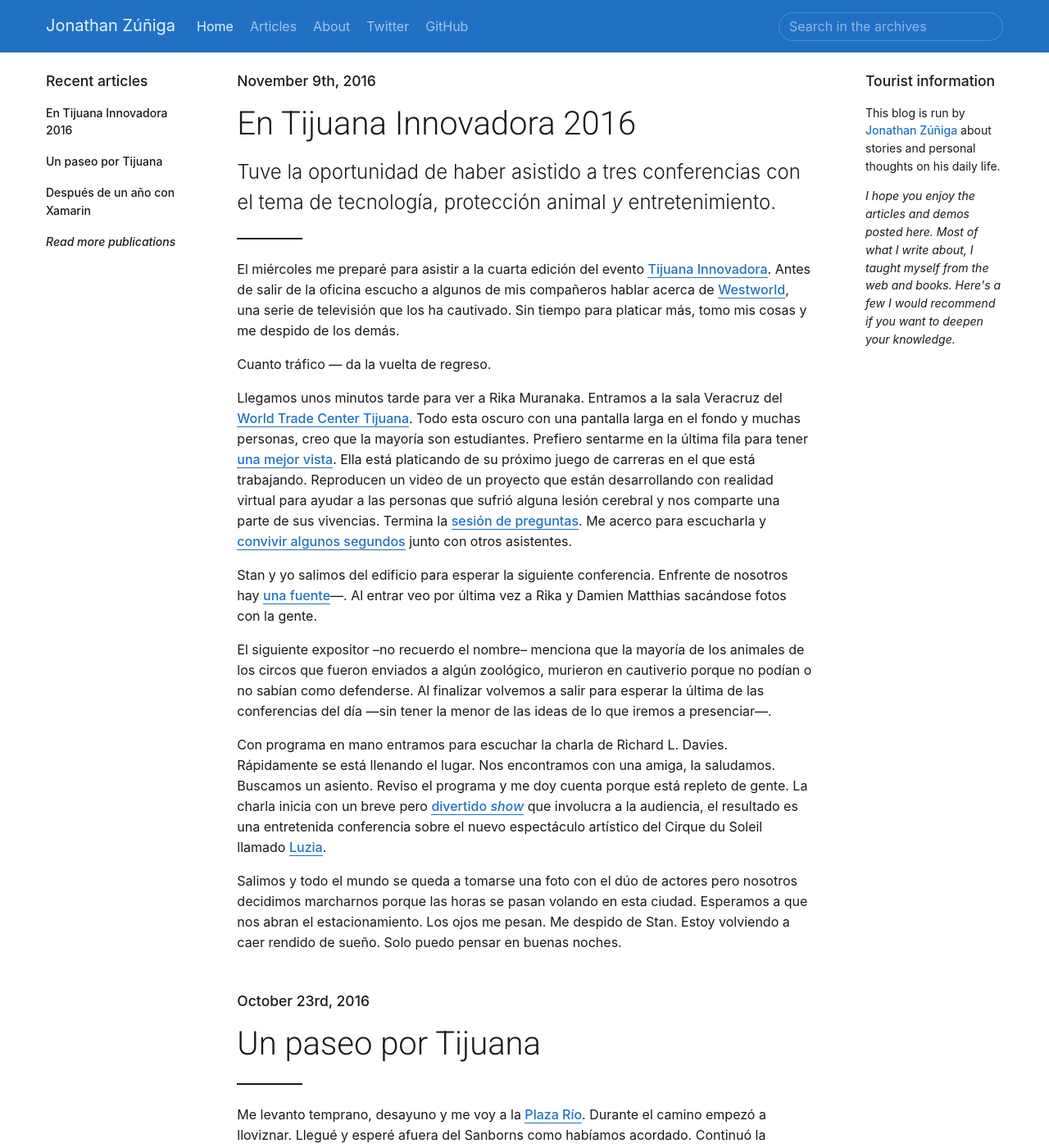
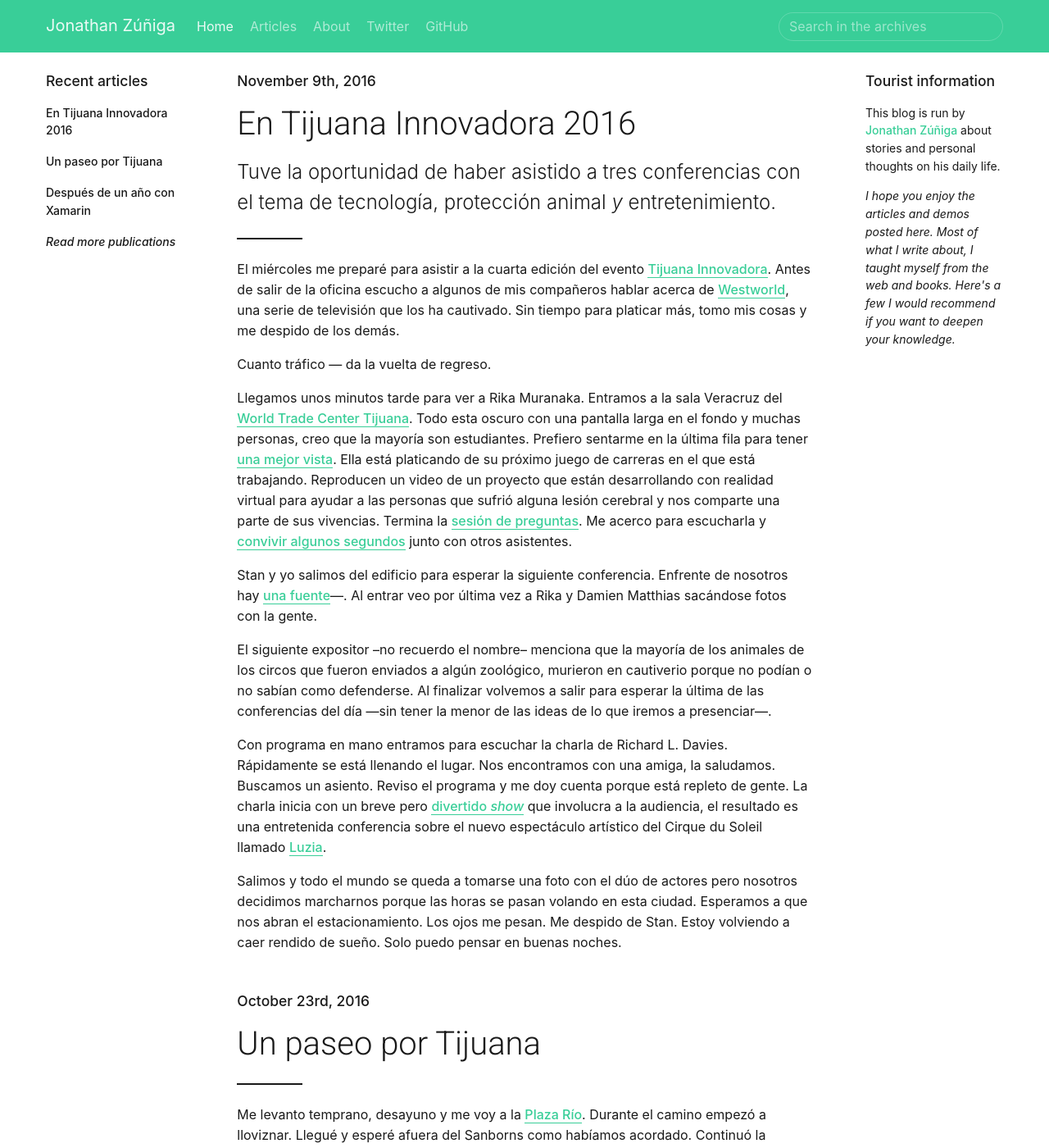
Before and after one commit to jonathanzuniga/jonathanzuniga.github.io, a Jekyll site: the page built from index.html, in a window 1280 px wide and 1400 px high. Shown: the whole window at 82% size. Built offline with Jekyll 4.4.1, drawn with Linux system fonts in a browser that asks for light colours; nearby versions of some CDN libraries.

Commit message:
Change navbar bg color.

```diff
--- a/_includes/head.html
+++ b/_includes/head.html
@@ -3,7 +3,7 @@
 	<meta name="viewport" content="width=device-width, initial-scale=1">
 	<meta name="description" content="{% if page.excerpt %}{{ page.excerpt | strip_html | strip_newlines | truncate: 160 }}{% else %}{{ site.description }}{% endif %}">
 	<meta name="author" content="Jonathan Zúñiga">
-	<meta name="theme-color" content="#2071c4">
+	<meta name="theme-color" content="#39ce98">
 
 	<title>{% if page.title %}{{ page.title | strip_html }} + {% endif %}{{ site.title | strip_html }}</title>
 
--- a/css/main.scss
+++ b/css/main.scss
@@ -12,7 +12,7 @@
 $base-font-size-md: 1rem;
 $base-font-size-lg: 1rem;
 
-$day__navbar-bg-color: #2071c4;
+$day__navbar-bg-color: #39ce98;
 $navbar-a-font-weight: 400;
 $navbar-height:        64px;
 
```
